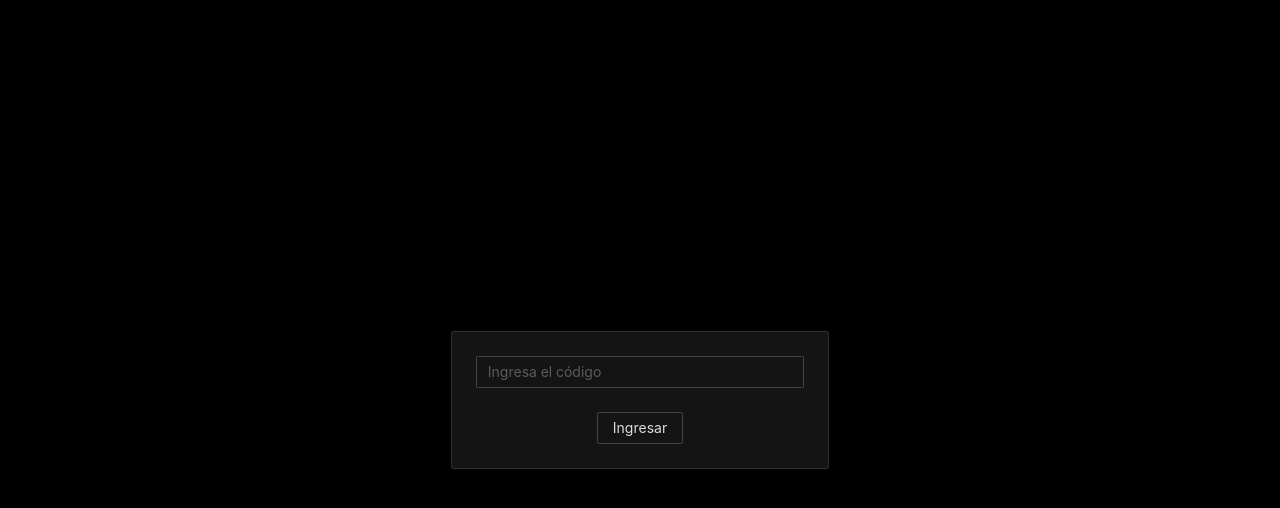
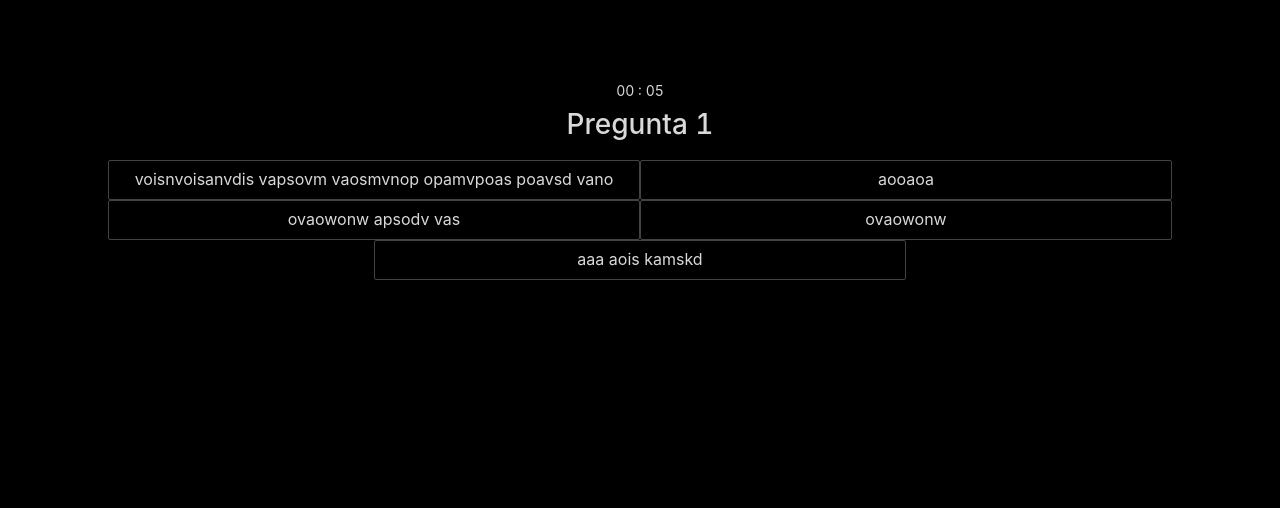
Before and after one commit to EDGUS1/cuestionario-react, a React (Create React App) app: page /1640746666000 in a window 1280 px wide. Shown: the top 508 px of the page. Built offline with nearby package versions, Linux system fonts and the light colour scheme.

Commit message:
feat: new pages

```diff
--- a/package.json
+++ b/package.json
@@ -10,6 +10,7 @@
     "antd": "^4.18.0",
     "react": "^17.0.2",
     "react-dom": "^17.0.2",
+    "react-router-dom": "^6.2.1",
     "react-scripts": "5.0.0",
     "web-vitals": "^2.1.2"
   },
--- a/src/App.js
+++ b/src/App.js
@@ -1,10 +1,19 @@
+import { BrowserRouter, Route, Routes } from 'react-router-dom';
+import Home from './views/Home';
+import Login from './views/Login';
+import Cuestionario from './views/Cuestionario';
 import './App.css';
-import Home from './views/Home';
 
 function App() {
   return (
     <div className="App">
-      <Home />
+      <BrowserRouter>
+        <Routes>
+          <Route path="/" element={<Home />} />
+          <Route path="login" element={<Login />} />
+          <Route path=":param" element={<Cuestionario />} />
+        </Routes>
+      </BrowserRouter>
     </div>
   );
 }
--- /dev/null
+++ b/src/views/Contador.js
@@ -0,0 +1,22 @@
+import { useEffect, useState } from 'react';
+
+export default function Contador() {
+  const [min, setMin] = useState(0);
+  const [sec, setSec] = useState(0);
+  let timer;
+  useEffect(() => {
+    timer = setInterval(() => {
+      setSec(sec + 1);
+      if (sec >= 59) {
+        setMin(min + 1);
+        setSec(0);
+      }
+    }, 1000);
+    return () => clearInterval(timer);
+  }, [sec]);
+  return (
+    <div>
+      {min < 10 ? `0${min}` : min} : {sec < 10 ? `0${sec}` : sec}
+    </div>
+  );
+}
--- /dev/null
+++ b/src/views/Cuestionario.css
@@ -0,0 +1,12 @@
+.contenedor {
+  width: 100vw;
+  height: 100vh;
+  text-align: center;
+  padding: 5rem;
+}
+
+.mitad{
+  width: 50%;
+  text-align: center;
+  margin: auto;
+}
--- /dev/null
+++ b/src/views/Cuestionario.js
@@ -0,0 +1,51 @@
+import { useParams } from 'react-router-dom';
+import Pregunta from './Pregunta';
+import './Cuestionario.css';
+import Contador from './Contador';
+import { useEffect, useState } from 'react';
+import LeaderBoard from './LeaderBoard';
+import Resultado from './Resultado';
+
+export default function Cuestionario() {
+  let params = useParams();
+  const [preguntaActual, setPreguntaActual] = useState({});
+  const [ultimaPregunta, setUltimaPregunta] = useState(false);
+  const [resultados, setResultados] = useState(false);
+
+  const preguntas = [
+    { id: 1, nombre: 'Pregunta 1' },
+    { id: 2, nombre: 'Pregunta 2' },
+    { id: 3, nombre: 'Pregunta 3' },
+    { id: 4, nombre: 'Pregunta 4' },
+  ];
+  useEffect(() => {
+    setPreguntaActual(preguntas[0]);
+  }, []);
+
+  return (
+    <div className="contenedor">
+      {!ultimaPregunta ? <Contador /> : ''}
+      {!ultimaPregunta ? (
+        preguntaActual.id < preguntas.length ? (
+          <Pregunta
+            pregunta={preguntaActual}
+            fCambiarPregunta={res =>
+              setPreguntaActual(preguntas[preguntaActual.id])
+            }
+          />
+        ) : (
+          <Pregunta
+            pregunta={preguntaActual}
+            fCambiarPregunta={res => setUltimaPregunta(true)}
+          />
+        )
+      ) : !resultados ? (
+        <Resultado fVerResultados={() => setResultados(true)} />
+      ) : (
+        <div className="mitad">
+          <LeaderBoard />
+        </div>
+      )}
+    </div>
+  );
+}
--- a/src/views/Home.js
+++ b/src/views/Home.js
@@ -1,14 +1,21 @@
 import { Button, Card, Col, Input, Row } from 'antd';
+import { Link } from 'react-router-dom';
 import './Home.css';
 export default function Home() {
+  const code = new Date().getTime();
   return (
     <Row align="middle" id="fila">
       <Col>
         <Card>
           <Input placeholder="Ingresa el código" />
-          <Button className="ingresar">Ingresar</Button>
+          <Link to={`${code}`}>
+            <Button className="ingresar">Ingresar</Button>
+          </Link>
         </Card>
       </Col>
+      {/* <Col>
+        <Link to="/login">login</Link>
+      </Col> */}
     </Row>
   );
 }
--- /dev/null
+++ b/src/views/LeaderBoard.js
@@ -0,0 +1,36 @@
+import { Badge, Divider, List } from 'antd';
+import { Link } from 'react-router-dom';
+
+export default function LeaderBoard() {
+  const data = [
+    { name: 'Racing', time: '2:10', correct: 10 },
+    { name: 'car', time: '2:12', correct: 90 },
+    { name: 'sprays', time: '3:10', correct: 10 },
+    { name: 'burning', time: '5:10', correct: 100 },
+    { name: 'fuel', time: '10:10', correct: 1 },
+  ];
+  return (
+    <>
+      <Divider plain>
+        <h1>LeaderBoard</h1>
+      </Divider>
+      {/* <Link to="/">Inicio</Link>
+      <Divider plain></Divider> */}
+      <List
+        footer={<Link to="/">Inicio</Link>}
+        bordered
+        dataSource={data}
+        renderItem={item => (
+          <Badge.Ribbon text={item.correct}>
+            <List.Item>
+              <List.Item.Meta
+                title={<a href="#">{item.name}</a>}
+                description={item.time}
+              />
+            </List.Item>
+          </Badge.Ribbon>
+        )}
+      />
+    </>
+  );
+}
--- /dev/null
+++ b/src/views/Login.js
@@ -0,0 +1,10 @@
+import { Link } from 'react-router-dom';
+
+export default function Login() {
+  return (
+    <>
+      <h1>Login</h1>
+      <Link to="/">pagina principal</Link>
+    </>
+  );
+}
--- /dev/null
+++ b/src/views/Pregunta.css
@@ -0,0 +1,4 @@
+.boton{
+    width: 500px;
+    min-height: 300px;
+}
--- /dev/null
+++ b/src/views/Pregunta.js
@@ -0,0 +1,26 @@
+import { Button } from 'antd';
+import './Pregunta.css';
+
+export default function Pregunta({ pregunta, fCambiarPregunta }) {
+  const respuestas = [
+    {
+      id: 1,
+      repuesta: 'voisnvoisanvdis vapsovm vaosmvnop opamvpoas poavsd vano',
+    },
+    { id: 2, repuesta: 'aooaoa' },
+    { id: 3, repuesta: 'ovaowonw apsodv vas' },
+    { id: 4, repuesta: 'ovaowonw' },
+    { id: 5, repuesta: 'aaa aois kamskd' },
+  ];
+
+  return (
+    <>
+      <h1>Pregunta {pregunta.id}</h1>
+      {respuestas.map(e => (
+        <Button size="large" key={e.id} onClick={() => fCambiarPregunta(e)}>
+          <div className="boton">{e.repuesta}</div>
+        </Button>
+      ))}
+    </>
+  );
+}
--- /dev/null
+++ b/src/views/Resultado.js
@@ -0,0 +1,17 @@
+import { Button, Progress } from 'antd';
+import { Link } from 'react-router-dom';
+
+export default function Resultado({ fVerResultados }) {
+  return (
+    <>
+      <h1>Resultado</h1>
+      <div>
+        <Progress type="circle" percent={75} />
+      </div>
+      <div>
+        <Button onClick={fVerResultados}>Puntuacion?</Button>
+        <Link to="/">Inicio</Link>
+      </div>
+    </>
+  );
+}
```
Also changed, not shown: src/components/Respuesta.js (added), 1 other file (tests, documents, lock files or other folders).
